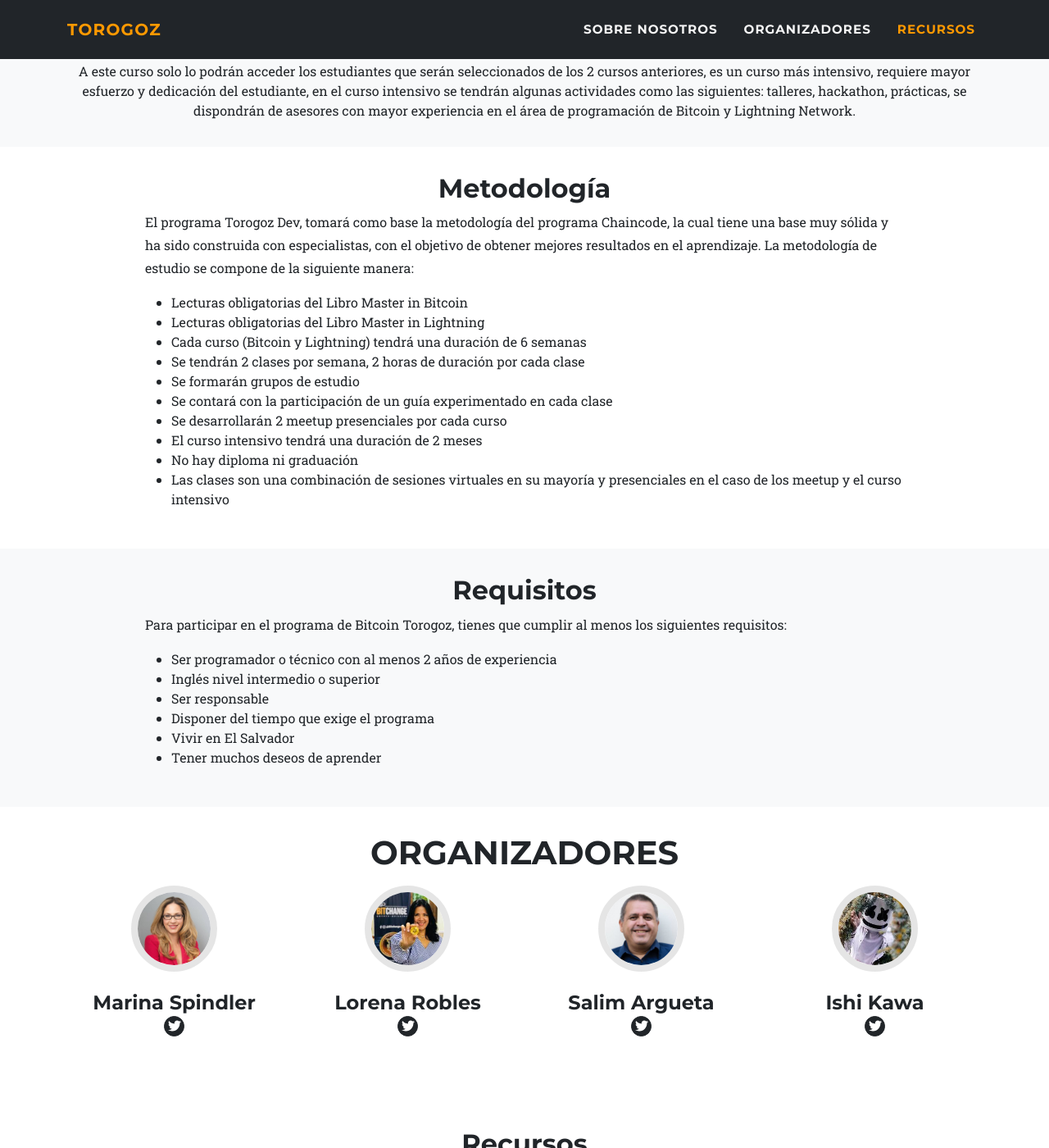
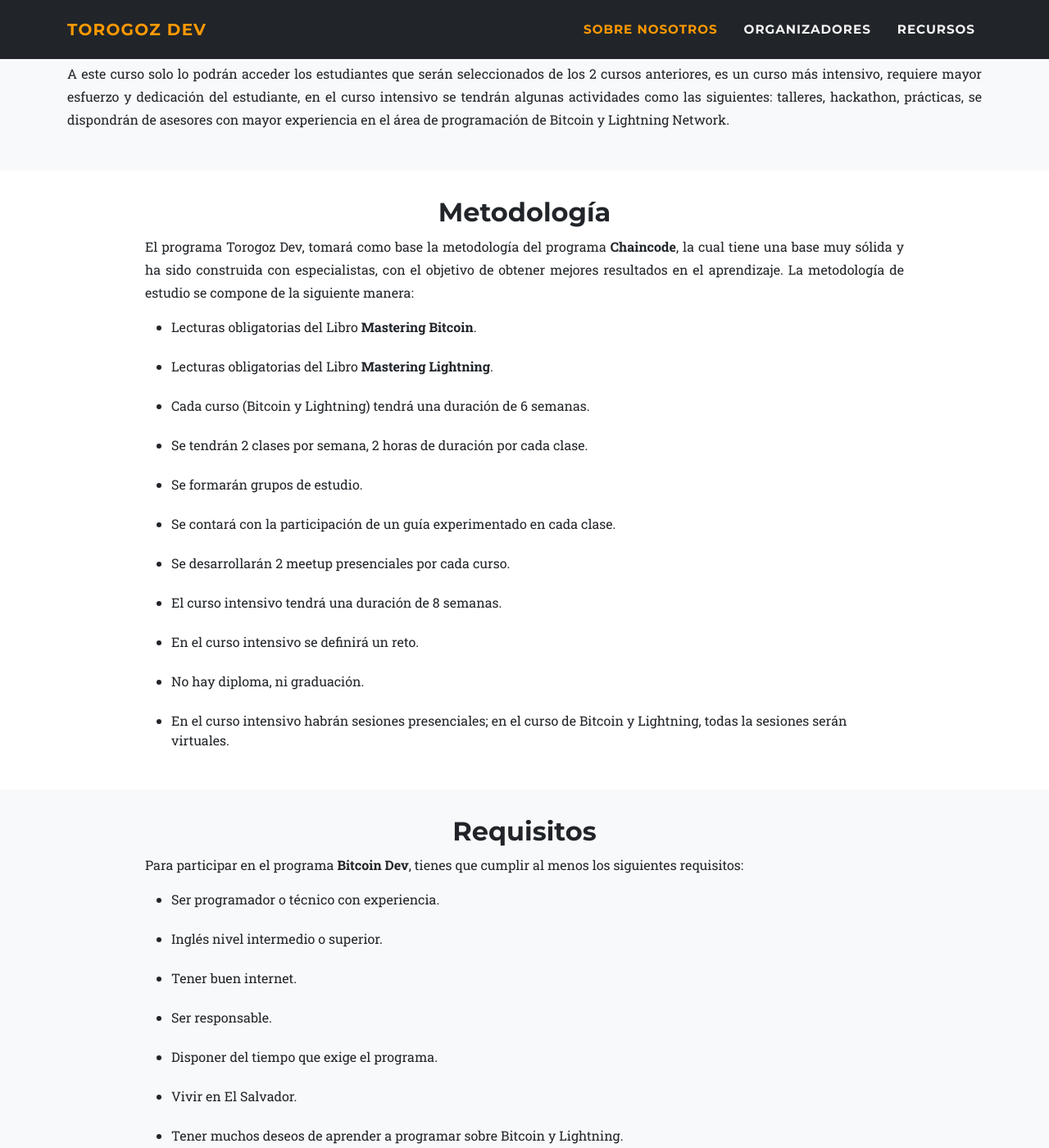
Before and after one commit to torogoz-sv/sitio, a Jekyll site: the page built from index.html, in a window 1280 px wide and 1400 px high, scrolled down 1329 px. Shown: the whole window at 82% size. Built offline with Jekyll 4.4.1, drawn with Linux system fonts in a browser that asks for light colours; some of the changed text lies outside the part shown.

Commit message:
Modify and update infomation

```diff
--- a/_layouts/default.html
+++ b/_layouts/default.html
@@ -3,13 +3,13 @@
     <head>
         <meta charset="utf-8" />
         <meta name="viewport" content="width=device-width, initial-scale=1, shrink-to-fit=no" />
-        <meta name="description" content="Torogoz - Imagen de Portada (estamos gestionando lo permisos de imagen o analizando la posibilidad de crear nuestro propio diseño)">
+        <meta name="description" content="Bitcoin Torogoz es un programa educativo con base en El Salvador, tiene como objetivo capacitar en el área de desarrollo de Bitcoin Lightning Network.">
 
         <title>{{ site.title }}</title>
         <meta property="twitter:title" content="Torogoz">
         <meta property="og:url" content="https://torogoz.dev">
         <meta property="og:image" content="https://torogoz.dev/assets/img/logo_sq.png">
-        <meta property="twitter:description" content="Imagen de Portada (estamos gestionando lo permisos de imagen o analizando la posibilidad de crear nuestro propio diseño)">
+        <meta property="twitter:description" content="Bitcoin Torogoz es un programa educativo con base en El Salvador, tiene como objetivo capacitar en el área de desarrollo de Bitcoin Lightning Network">
         <meta name="twitter:card" content="summary_large_image">
         <meta name="robots" content="index, follow">
 
@@ -28,7 +28,7 @@
         <!-- Navigation-->
         <nav class="navbar navbar-expand-lg navbar-dark fixed-top" id="mainNav">
             <div class="container">
-                <a class="navbar-brand" href="#page-top">Torogoz</a>
+                <a class="navbar-brand" href="#page-top">Torogoz Dev</a>
                 <button class="navbar-toggler" type="button" data-bs-toggle="collapse" data-bs-target="#navbarResponsive" aria-controls="navbarResponsive" aria-expanded="false" aria-label="Toggle navigation">
                     Menu
                     <i class="fas fa-bars ms-1"></i>
@@ -57,7 +57,9 @@
         <footer class="footer py-4">
             <div class="container">
                 <div class="row align-items-center">
-                    <div class="col-lg-4 text-lg-start">Copyright &copy; Torogoz 2022</div>
+				<div class="text-center">
+                    <div class="col-lg-4 text-lg-start">Copyright &copy; Torogoz Dev 2022</div>
+				</div>
                     <div class="col-lg-4 my-3 my-lg-0">
                         <a class="btn btn-dark btn-social mx-2" href="https://twitter.com/torogozdev"><i class="fab fa-twitter"></i></a>
                         <a class="btn btn-dark btn-social mx-2" href="https://discord.gg/KfrMxa7hX6"><i class="fab fa-discord"></i></a>
--- a/index.html
+++ b/index.html
@@ -5,11 +5,11 @@ layout: default
 <section class="bg-light" id="apply">
    <div class="container">
       <div class="row">
-         <div class="col-lg-12 mt-2">
-            <h2 class="section-heading text-center">Registro Abirto</h2>
-         </div>
+         <!--<div class="col-lg-12 mt-2">
+            <h2 class="section-heading text-center">Registro Abierto</h2>
+         </div>-->
          <div class="col-lg-12 text-center mb-2">
-            <a class="btn btn-primary btn-xl text-uppercase js-scroll-trigger center-block" href="https://docs.google.com/forms/d/e/1FAIpQLSdqB1mxMgXxHV3pk5UBVy4uy0RLtrZ9Cg8719PBKqWkKNa7OA/viewform">Aplica Aquí</a>
+            <a class="btn btn-primary btn-xl text-uppercase js-scroll-trigger center-block" href="https://docs.google.com/forms/d/e/1FAIpQLSdqB1mxMgXxHV3pk5UBVy4uy0RLtrZ9Cg8719PBKqWkKNa7OA/viewform">Aplica aquí ahora</a>
          </div>
       </div>
    </div>
@@ -19,7 +19,7 @@ layout: default
    <div class="container">
       <div class="text-center">
          <h2 class="section-heading text-uppercase text-center">Sobre Nosotros</h2>
-         <h7>Bitcoin Torogoz es un programa educativo con base en El Salvador, tiene como objetivo capacitar en el área de desarrollo de Bitcoin Lightning Network, para dar a los estudiantes la oportunidad de optar a mejores oportunidades laborales y tener las habilidades y el conocimiento necesario para aportar valor en el desarrollo de Bitcoin/Lightning a escala nacional e internacional.</h7>
+         <p style="text-align: justify;"><h7><b>Torogoz Dev</b> es un programa educativo con base en El Salvador, tiene como objetivo capacitar en el área de desarrollo de <b>Bitcoin y Lightning Network</b>, para dar a los estudiantes la oportunidad de optar a mejores oportunidades laborales y tener las habilidades y el conocimiento necesario para aportar valor en el desarrollo de Bitcoin & Lightning a escala nacional e internacional.</h7> </p>
       </div>
    </div>
 </section>
@@ -34,7 +34,7 @@ layout: default
             <i class="fas fa-school fa-stack-1x fa-inverse"></i>
             </span>
             <h4 class="service-heading">Fase 1</h4>
-            <p class="text-muted">Curso técnico programación Bitcoin</p>
+            <p class="text-muted">Curso técnico programación en Bitcoin</p>
          </div>
          <div class="col-md-4">
             <span class="fa-stack fa-3x">
@@ -42,7 +42,7 @@ layout: default
             <i class="fas fa-tasks fa-stack-1x fa-inverse"></i>
             </span>
             <h4 class="service-heading">Fase 2</h4>
-            <p class="text-muted">Curso técnico programación Lightning Network</p>
+            <p class="text-muted">Curso técnico programación en Lightning Network</p>
          </div>
          <div class="col-md-4">
             <span class="fa-stack fa-3x">
@@ -56,14 +56,14 @@ layout: default
       <div class="container pt-4">
          <div class="text-center">
             <h4 class="section-heading text-uppercase text-center">Curso de Bitcoin y Lightning</h4>
-            <h7>Los cursos tendrán un enfoque sobre la programación de Bitcoin Core y Lightning Network, se utilizará como guía el libro Master en Bitcoin y Master en Lightning, se formarán grupos de estudio, se generarán discusiones, se tendrán prácticas, se contará con asesores capacitados, los cuales tienen el conocimiento para orientar a los estudiantes y resolver sus inquietudes.</h7>
+            <p style="text-align: justify;"><h7>Los cursos tendrán un enfoque sobre la programación de Bitcoin Core y Lightning Network, se utilizará como guía el libro Master en Bitcoin y Master en Lightning, se formarán grupos de estudio, se generarán discusiones, se tendrán prácticas, se contará con asesores capacitados, los cuales tienen el conocimiento para orientar a los estudiantes y resolver sus inquietudes.</h7></p>
          </div>
       </div>
       </hr>
       <div class="container pt-4">
          <div class="text-center">
             <h4 class="section-heading text-uppercase text-center">Curso Intensivo</h4>
-            <h7>A este curso solo lo podrán acceder los estudiantes que serán seleccionados de los 2 cursos anteriores, es un curso más intensivo, requiere mayor esfuerzo y dedicación del estudiante, en el curso intensivo se tendrán algunas actividades como las siguientes: talleres, hackathon, prácticas, se dispondrán de asesores con mayor experiencia en el área de programación de Bitcoin y Lightning Network.</h7>
+            <p style="text-align: justify;"><h7>A este curso solo lo podrán acceder los estudiantes que serán seleccionados de los 2 cursos anteriores, es un curso más intensivo, requiere mayor esfuerzo y dedicación del estudiante, en el curso intensivo se tendrán algunas actividades como las siguientes: talleres, hackathon, prácticas, se dispondrán de asesores con mayor experiencia en el área de programación de Bitcoin y Lightning Network.</h7></p>
          </div>
       </div>
    </div>
@@ -73,19 +73,21 @@ layout: default
      <div class="row justify-content-center">
        <div class="col-lg-10">
          <h2 class="section-heading text-center">Metodología</h2>
-         <p>
-            El programa Torogoz Dev, tomará como base la metodología del programa Chaincode, la cual tiene una base muy sólida y ha sido construida con especialistas, con el objetivo de obtener mejores resultados en el aprendizaje. La metodología de estudio se compone de la siguiente manera:</p>
+         <p style="text-align: justify;">
+          El programa Torogoz Dev, tomará como base la metodología del programa <b>Chaincode</b>, la cual tiene una base muy sólida y ha sido construida con especialistas, con el objetivo de obtener mejores resultados en el aprendizaje. La metodología de estudio se compone de la siguiente manera:
+		 </p>
          <ul>
-           <li>Lecturas obligatorias del Libro Master in Bitcoin</li>
-           <li>Lecturas obligatorias del Libro Master in Lightning</li>
-           <li>Cada curso (Bitcoin y Lightning) tendrá una duración de 6 semanas</li>
-           <li>Se tendrán 2 clases por semana, 2 horas de duración por cada clase</li>
-           <li>Se formarán grupos de estudio</li>
-           <li>Se contará con la participación de un guía experimentado en cada clase</li>
-           <li>Se desarrollarán 2 meetup presenciales por cada curso</li>
-           <li>El curso intensivo tendrá una duración de 2 meses</li>
-           <li>No hay diploma ni graduación</li>
-           <li>Las clases son una combinación de sesiones virtuales en su mayoría y presenciales en el caso de los meetup y el curso intensivo</li>
+           <li>Lecturas obligatorias del Libro <b>Mastering Bitcoin</b>.</li></br>
+           <li>Lecturas obligatorias del Libro <b>Mastering Lightning</b>.</li></br>
+           <li>Cada curso (Bitcoin y Lightning) tendrá una duración de 6 semanas.</li></br>
+           <li>Se tendrán 2 clases por semana, 2 horas de duración por cada clase.</li></br>
+           <li>Se formarán grupos de estudio.</li></br>
+           <li>Se contará con la participación de un guía experimentado en cada clase.</li></br>
+           <li>Se desarrollarán 2 meetup presenciales por cada curso.</li></br>
+           <li>El curso intensivo tendrá una duración de 8 semanas.</li></br>
+		   <li>En el curso intensivo se definirá un reto.</li></br>
+           <li>No hay diploma, ni graduación.</li></br>
+           <li>En el curso intensivo habrán sesiones presenciales; en el curso de Bitcoin y Lightning, todas la sesiones serán virtuales.</li>
          </ul>
        </div>
      </div>
@@ -96,14 +98,15 @@ layout: default
      <div class="row justify-content-center">
        <div class="col-lg-10">
          <h2 class="section-heading text-center">Requisitos</h2>
-         <p>Para participar en el programa de Bitcoin Torogoz, tienes que cumplir al menos los siguientes requisitos:</p>
+         <p style="text-align: justify;">Para participar en el programa <b>Bitcoin Dev</b>, tienes que cumplir al menos los siguientes requisitos:</p>
          <ul>
-           <li>Ser programador o técnico con al menos 2 años de experiencia</li>
-           <li>Inglés nivel intermedio o superior</li>
-           <li>Ser responsable</li>
-           <li>Disponer del tiempo que exige el programa</li>
-           <li>Vivir en El Salvador</li>
-           <li>Tener muchos deseos de aprender</li>
+           <li>Ser programador o técnico con experiencia.</li></br>
+           <li>Inglés nivel intermedio o superior.</li></br>
+		   <li>Tener buen internet.</li></br>
+           <li>Ser responsable.</li></br>
+           <li>Disponer del tiempo que exige el programa.</li></br>
+           <li>Vivir en El Salvador.</li></br>
+           <li>Tener muchos deseos de aprender a programar sobre Bitcoin y Lightning.</li>
          </ul>
        </div>
      </div>
@@ -191,6 +194,29 @@ layout: default
       </div>
    </div>
 </section> -->
+
+<section class="page-section" id="como_apoyar">
+   <div class="container">
+      <div class="text-center">
+         <h2 class="section-heading text-uppercase text-center">¿Cómo ser un Apoyador?</h2>
+         <p style="text-align: justify;"><h7>Si el proyecto <b>Torogoz Dev</b> ha cautivado tu interés y deseas aparecer como un <b>apoyador</b>, puedes contactarte con cualquiera de los miembros organizadores, ellos te ayudaran. </h7> </p>
+      </div>
+   </div>
+</section>
+
+<section class="bg-light" id="apply">
+   <div class="container">
+      <div class="row">
+         <!--<div class="col-lg-12 mt-2">
+            <h2 class="section-heading text-center">Registro Abierto</h2>
+         </div>-->
+         <div class="col-lg-12 text-center mb-2">
+            <a class="btn btn-primary btn-xl text-uppercase js-scroll-trigger center-block" href="https://docs.google.com/forms/d/e/1FAIpQLSdqB1mxMgXxHV3pk5UBVy4uy0RLtrZ9Cg8719PBKqWkKNa7OA/viewform">Aplica aquí ahora</a>
+         </div>
+      </div>
+   </div>
+</section>
+
 <!-- Resources -->
 <section id="recursos">
    <div class="container">
@@ -204,33 +230,66 @@ layout: default
 
      <div class="row">
       <div class="col-sm-2 d-none d-md-block">
-         <a target="_blank" href="https://github.com/Qala-Dev/discussion-questions/tree/main/mastering-bitcoin">
+         <a style=" text-decoration: none;" target="_blank" href="resources/Mastering_Bitcoin_2da_edicion_Spanish.pdf">
             <span class="fa-stack fa-4x">
              <i class="fa fa-book" style="color:black"></i>
             </span>
          </a>
       </div>
        <div class="col-sm-10">
-         <a target="_blank" href="https://github.com/Qala-Dev/discussion-questions/tree/main/mastering-bitcoin">
-           <h4>Preguntas de discusión para Mastering Bitcoin</h4>
+         <a style=" text-decoration: none;" target="_blank" href="resources/Mastering_Bitcoin_2da_edicion_Spanish.pdf">
+           <h4>Libro Mastering Bitcoin (Español)</h4>
          </a>
-         <p class="text-muted">Mastering Bitcoin es un libro para desarrolladores, aunque los primeros dos capítulos cubren bitcoin a un nivel que también es accesible para quienes no son programadores. Cualquier persona con conocimientos básicos de tecnología puede leer los primeros dos capítulos para obtener una gran comprensión de bitcoin.</p>
+         <p style="text-align: justify;">Mastering Bitcoin es un libro para desarrolladores, aunque los primeros dos capítulos cubren bitcoin a un nivel que también es accesible para quienes no son programadores. Cualquier persona con conocimientos básicos de tecnología puede leer los primeros dos capítulos para obtener una gran comprensión de bitcoin.</p>
+       </div>
+     </div>
+
+
+     <div class="row">
+      <div class="col-sm-2 d-none d-md-block">
+         <a style=" text-decoration: none;" target="_blank" href="resources/Mastering_Lightning_Network_Final_Release.pdf">
+            <span class="fa-stack fa-4x">
+             <i class="fa fa-book" style="color:black"></i>
+            </span>
+         </a>
+      </div>
+       <div class="col-sm-10">
+         <a style=" text-decoration: none;" target="_blank" href="resources/Mastering_Lightning_Network_Final_Release.pdf">
+           <h4>Libro Mastering Lightning Network (Inglés)</h4>
+         </a>
+         <p style="text-align: justify;">Mastering Lightning Network es un libro para desarrolladores, que contiene información sobre programación del protocolo de capa 2 de bitcoin.</p>
        </div>
      </div>
 
      <div class="row">
       <div class="col-sm-2 d-none d-md-block">
-         <a target="_blank" href="https://chaincode.gitbook.io/seminars/">
+         <a style=" text-decoration: none;" target="_blank" href="https://github.com/Qala-Dev/discussion-questions/tree/main/mastering-bitcoin">
+            <span class="fa-stack fa-4x">
+             <i class="fa fa-book" style="color:black"></i>
+            </span>
+         </a>
+      </div>
+       <div class="col-sm-10">
+         <a style=" text-decoration: none;" target="_blank" href="https://github.com/Qala-Dev/discussion-questions/tree/main/mastering-bitcoin">
+           <h4>Cuestionario sobre Mastering Bitcoin</h4>
+         </a>
+         <p style="text-align: justify;">Preguntas relacionadas con la lectura del libro Mastering Bitcoin.</p>
+       </div>
+     </div>
+
+     <div class="row">
+      <div class="col-sm-2 d-none d-md-block">
+         <a style=" text-decoration: none;" target="_blank" href="https://chaincode.gitbook.io/seminars/">
             <span class="fa-stack fa-4x">
                <i class="fas fa-laptop-code" style="color:black"></i>
             </span>
          </a>
       </div>
       <div class="col-sm-10">
-        <a target="_blank" href="https://chaincode.gitbook.io/seminars/">
-          <h4>Chaincode Seminario</h4>
+        <a style=" text-decoration: none;" target="_blank" href="https://chaincode.gitbook.io/seminars/">
+          <h4>Seminario Chaincode</h4>
         </a>
-        <p class="text-muted">Los materiales del seminario están disponibles para que cualquiera los use con lecturas y preguntas de discusión sobre varios temas de Bitcoin y Lightning.</p>
+        <p style="text-align: justify;">Los materiales del seminario están disponibles para que cualquiera los use con lecturas y preguntas de discusión sobre varios temas de Bitcoin y Lightning.</p>
       </div>
     </div>
 </section>
```
Also changed, not shown: 2 other files.
